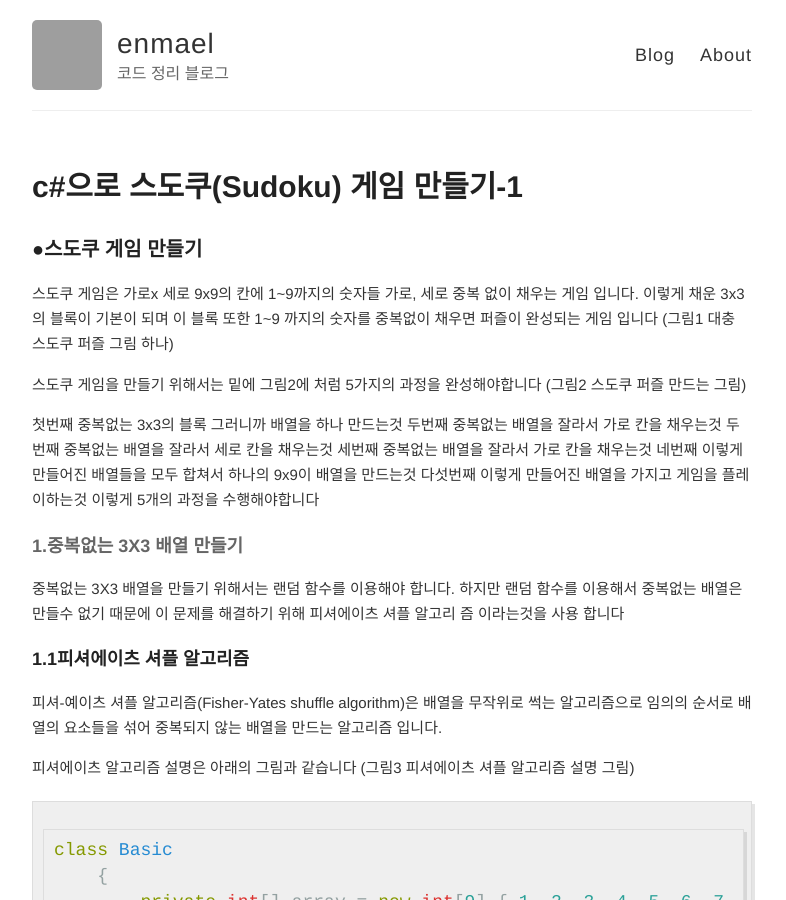
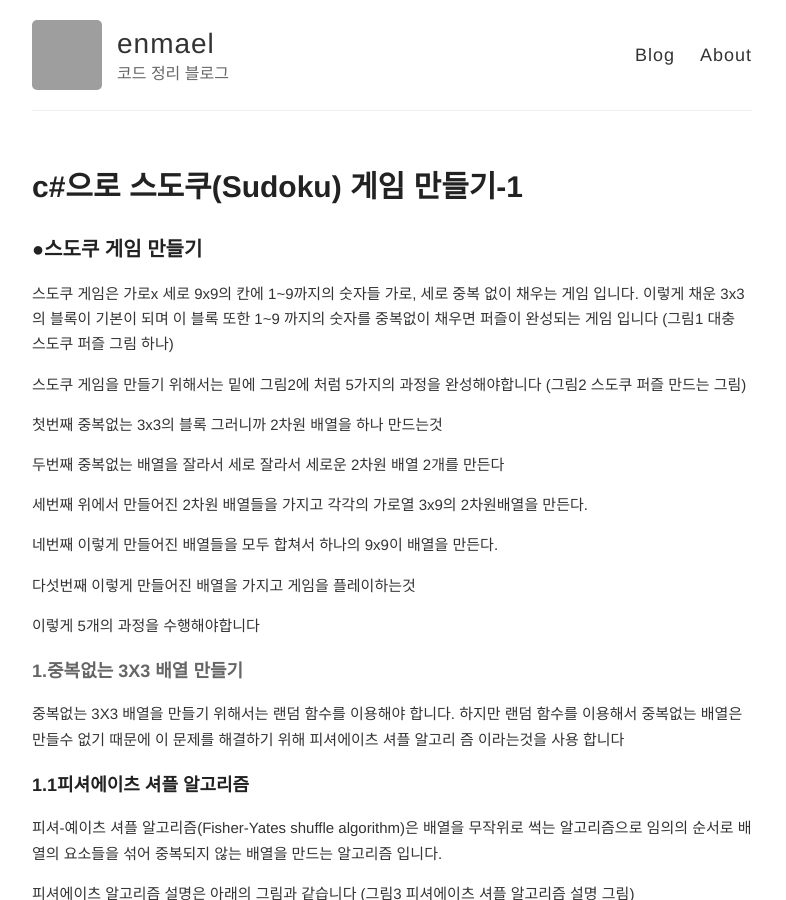
Before and after one commit to enmael/enmael.github.io, a Jekyll site: the page built from _posts/2024-7-10-sudoku .md, in a window 1280 px wide and 900 px high. Shown: the whole window, without its empty margins (248-1034 px from the left). Built offline with Jekyll 4.4.1, drawn with Linux system fonts in a browser that asks for light colours; comment, search, counter and statistics services are not loaded; grey boxes are pictures that could not be loaded.

Commit message:
Update 2024-7-10-sudoku .md

```diff
--- a/_posts/2024-7-10-sudoku .md
+++ b/_posts/2024-7-10-sudoku .md
@@ -19,23 +19,25 @@ categories: blog
 </span>
 
 <span style="font-size: 15px;">
- 첫번째 중복없는 3x3의 블록 그러니까 배열을 하나 만드는것
+ 첫번째 중복없는 3x3의 블록 그러니까 2차원 배열을 하나 만드는것
 </span>
+
 <span style="font-size: 15px;">
-  두번째 중복없는 배열을 잘라서 가로 칸을 채우는것
+  두번째 중복없는 배열을 잘라서 세로 잘라서 세로운 2차원 배열 2개를 만든다
 </span>
+
 <span style="font-size: 15px;">
-  두번째 중복없는 배열을 잘라서 세로 칸을 채우는것
+  세번째 위에서 만들어진 2차원 배열들을 가지고 각각의 가로열 3x9의 2차원배열을 만든다.
 </span>
-<span style="font-size: 15px;">
-  세번째 중복없는 배열을 잘라서 가로 칸을 채우는것
+
+ <span style="font-size: 15px;">
+   네번째 이렇게 만들어진 배열들을 모두 합쳐서 하나의 9x9이 배열을 만든다.
 </span>
- <span style="font-size: 15px;">
-   네번째 이렇게 만들어진 배열들을 모두 합쳐서 하나의 9x9이 배열을 만드는것
-</span>
+
 <span style="font-size: 15px;">
    다섯번째 이렇게 만들어진 배열을 가지고 게임을 플레이하는것
 </span>
+
 <span style="font-size: 15px;">
   이렇게 5개의 과정을 수행해야합니다
 </span>
```
